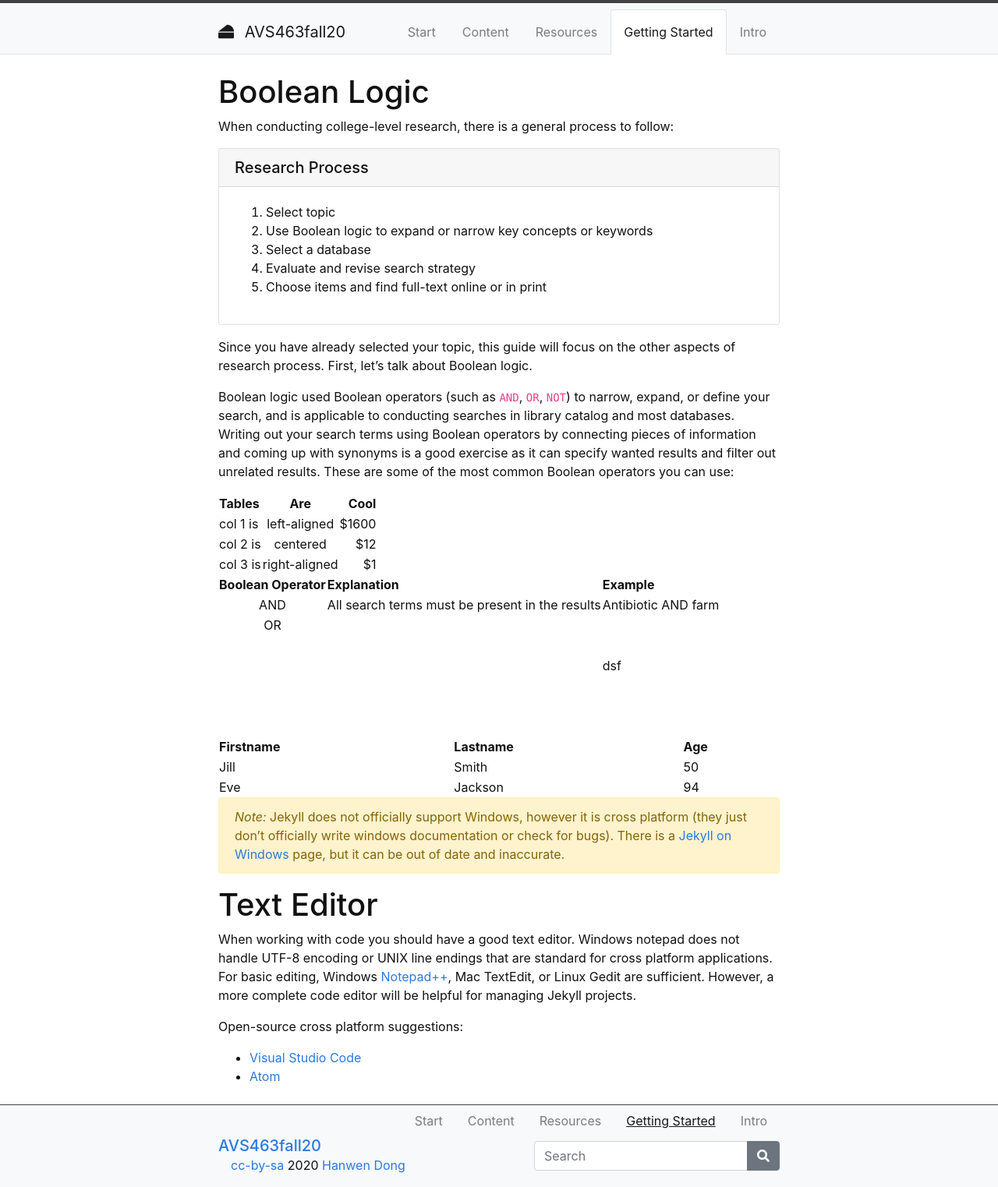
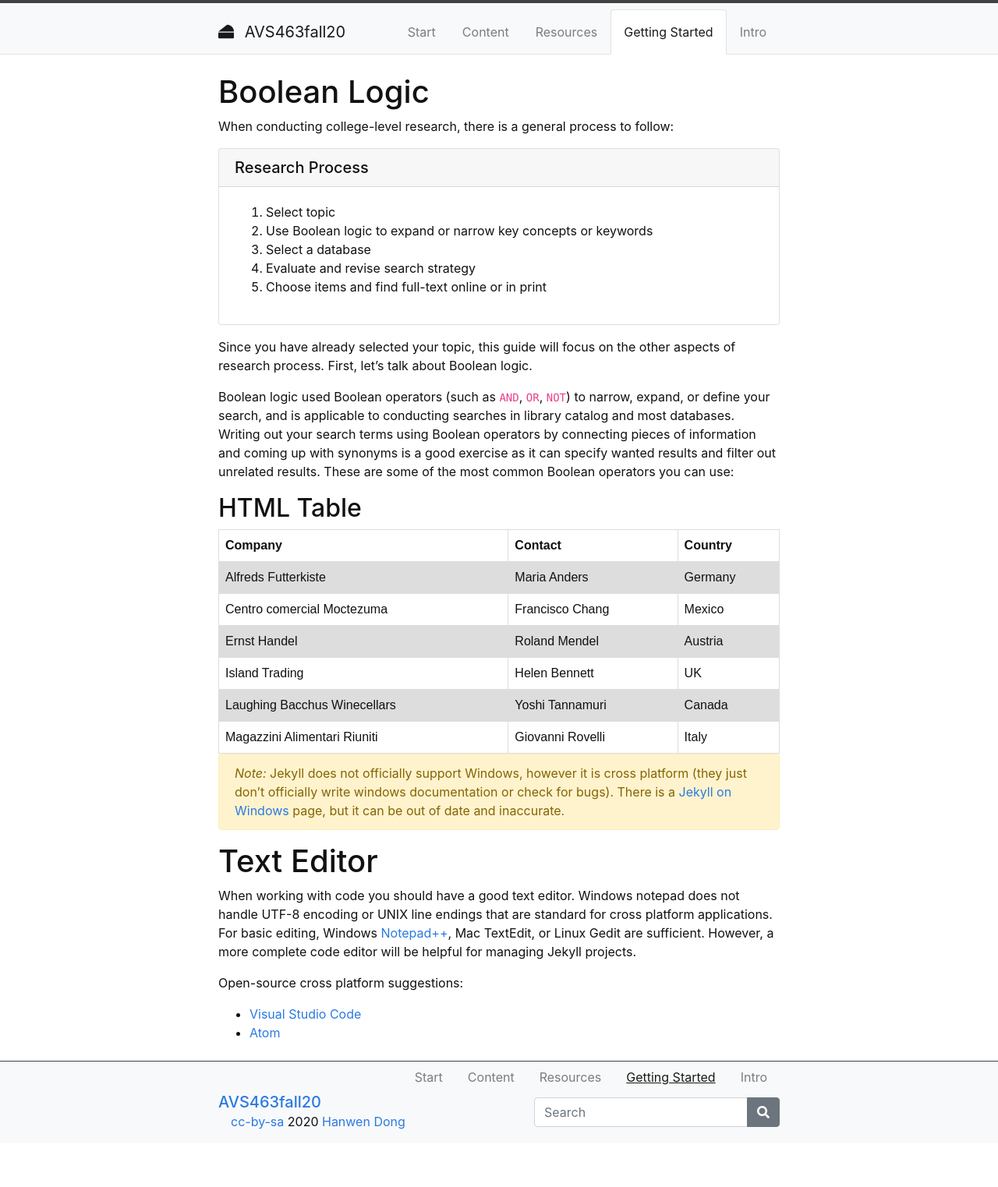
Before and after one commit to hanwendong1/AVS463-f20, a Jekyll site: the page built from content/Getting-Started.md, in a window 1280 px wide. Shown: the whole page at 78% size. Built offline with Jekyll 4.4.1, drawn with Linux system fonts in a browser that asks for light colours; after the commit the page ends 1467 px from its top, so only the background shows below that.

Commit message:
Update Getting-Started.md

```diff
--- a/content/Getting-Started.md
+++ b/content/Getting-Started.md
@@ -22,40 +22,70 @@ Since you have already selected your topic, this guide will focus on the other a
 
 Boolean logic used Boolean operators (such as `AND`, `OR`, `NOT`) to narrow, expand, or define your search, and is applicable to conducting searches in library catalog and most databases. Writing out your search terms using Boolean operators by connecting pieces of information and coming up with synonyms is a good exercise as it can specify wanted results and filter out unrelated results. These are some of the most common Boolean operators you can use:
 
+<html>
+<head>
+<style>
+table {
+  font-family: arial, sans-serif;
+  border-collapse: collapse;
+  width: 100%;
+}
 
-| Tables   |      Are      |  Cool |
-|----------|:-------------:|------:|
-| col 1 is |  left-aligned | $1600 |
-| col 2 is |    centered   |   $12 |
-| col 3 is | right-aligned |    $1 |
+td, th {
+  border: 1px solid #dddddd;
+  text-align: left;
+  padding: 8px;
+}
 
-| Boolean Operator 	| Explanation 	| Example 	|
-|:----------------:	|-------------	|---------	|
-|        AND       	|All search terms must be present in the results             	|Antibiotic AND farm         	|
-|        OR        	|             	|         	|
-|                  	|             	|         	|
-|                  	|             	| dsf     	|
-|                  	|             	|         	|
-|                  	|             	|         	|
-|                  	|             	|         	|
+tr:nth-child(even) {
+  background-color: #dddddd;
+}
+</style>
+</head>
+<body>
 
-<table style="width:100%">
+<h2>HTML Table</h2>
+
+<table>
   <tr>
-    <th>Firstname</th>
-    <th>Lastname</th>
-    <th>Age</th>
+    <th>Company</th>
+    <th>Contact</th>
+    <th>Country</th>
   </tr>
   <tr>
-    <td>Jill</td>
-    <td>Smith</td>
-    <td>50</td>
+    <td>Alfreds Futterkiste</td>
+    <td>Maria Anders</td>
+    <td>Germany</td>
   </tr>
   <tr>
-    <td>Eve</td>
-    <td>Jackson</td>
-    <td>94</td>
+    <td>Centro comercial Moctezuma</td>
+    <td>Francisco Chang</td>
+    <td>Mexico</td>
+  </tr>
+  <tr>
+    <td>Ernst Handel</td>
+    <td>Roland Mendel</td>
+    <td>Austria</td>
+  </tr>
+  <tr>
+    <td>Island Trading</td>
+    <td>Helen Bennett</td>
+    <td>UK</td>
+  </tr>
+  <tr>
+    <td>Laughing Bacchus Winecellars</td>
+    <td>Yoshi Tannamuri</td>
+    <td>Canada</td>
+  </tr>
+  <tr>
+    <td>Magazzini Alimentari Riuniti</td>
+    <td>Giovanni Rovelli</td>
+    <td>Italy</td>
   </tr>
 </table>
+
+</body>
+</html>
 
 
 {% capture alert %}*Note:* Jekyll does not officially support Windows, however it is cross platform (they just don’t officially write windows documentation or check for bugs).
```
